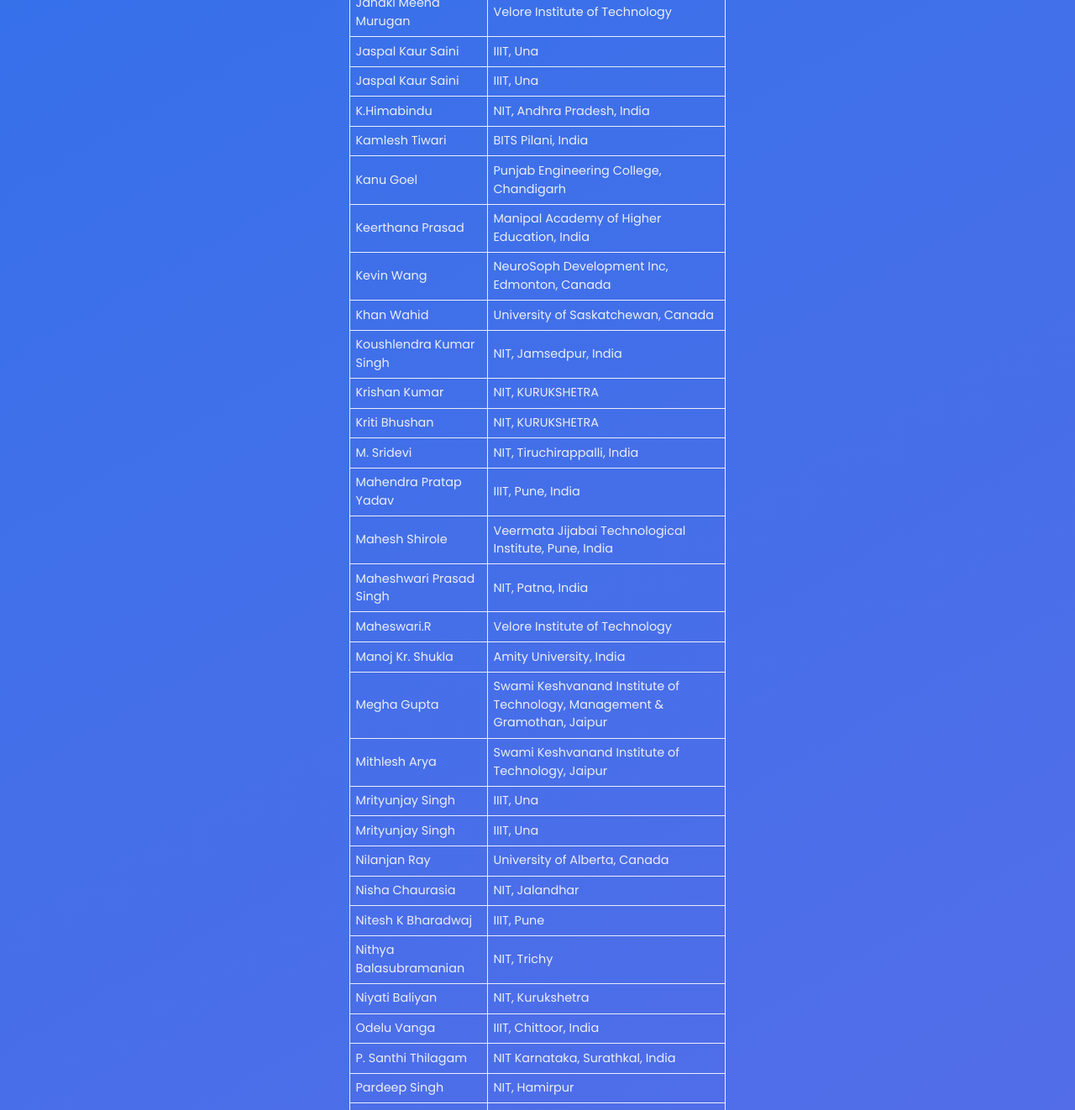
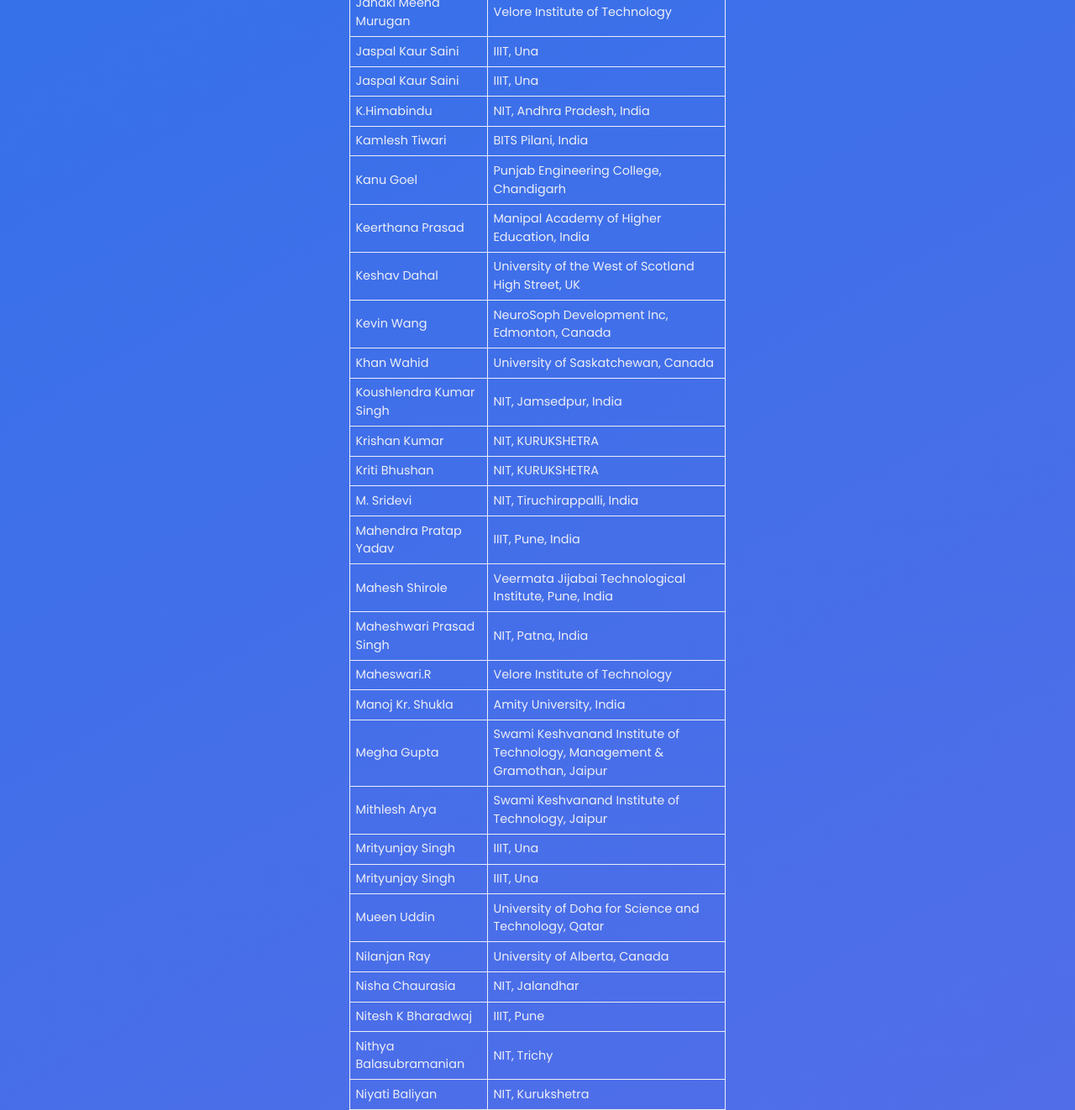
Before and after one commit to techlism/ICISS-2024-Website, a React (Create React App) app: page /committee in a window 1280 px wide. Shown: the part 3959-5281 px from the top of the page at 84% size. Built offline with nearby package versions, Linux system fonts and the light colour scheme; a web font is replaced by a local one.

Commit message:
updated the TCP list

```diff
--- a/src/components/tcpList.js
+++ b/src/components/tcpList.js
@@ -131,7 +131,9 @@ const TCPMembers = [
     { name: 'Geeta Pyne', organization: 'TIAA, San Jose, California, USA' },
     { name: 'Khan Wahid', organization: 'University of Saskatchewan, Canada' },
     { name: 'Nilanjan Ray', organization: 'University of Alberta, Canada' },
-    { name: 'Hongming Xu', organization: 'Dalian University of Technology, China' }
+    { name: 'Hongming Xu', organization: 'Dalian University of Technology, China' },
+    { name: 'Keshav Dahal', organization: 'University of the West of Scotland High Street, UK' },
+    { name: 'Mueen Uddin', organization: 'University of Doha for Science and Technology, Qatar' },
 ];
 
 export default TCPMembers;
```
